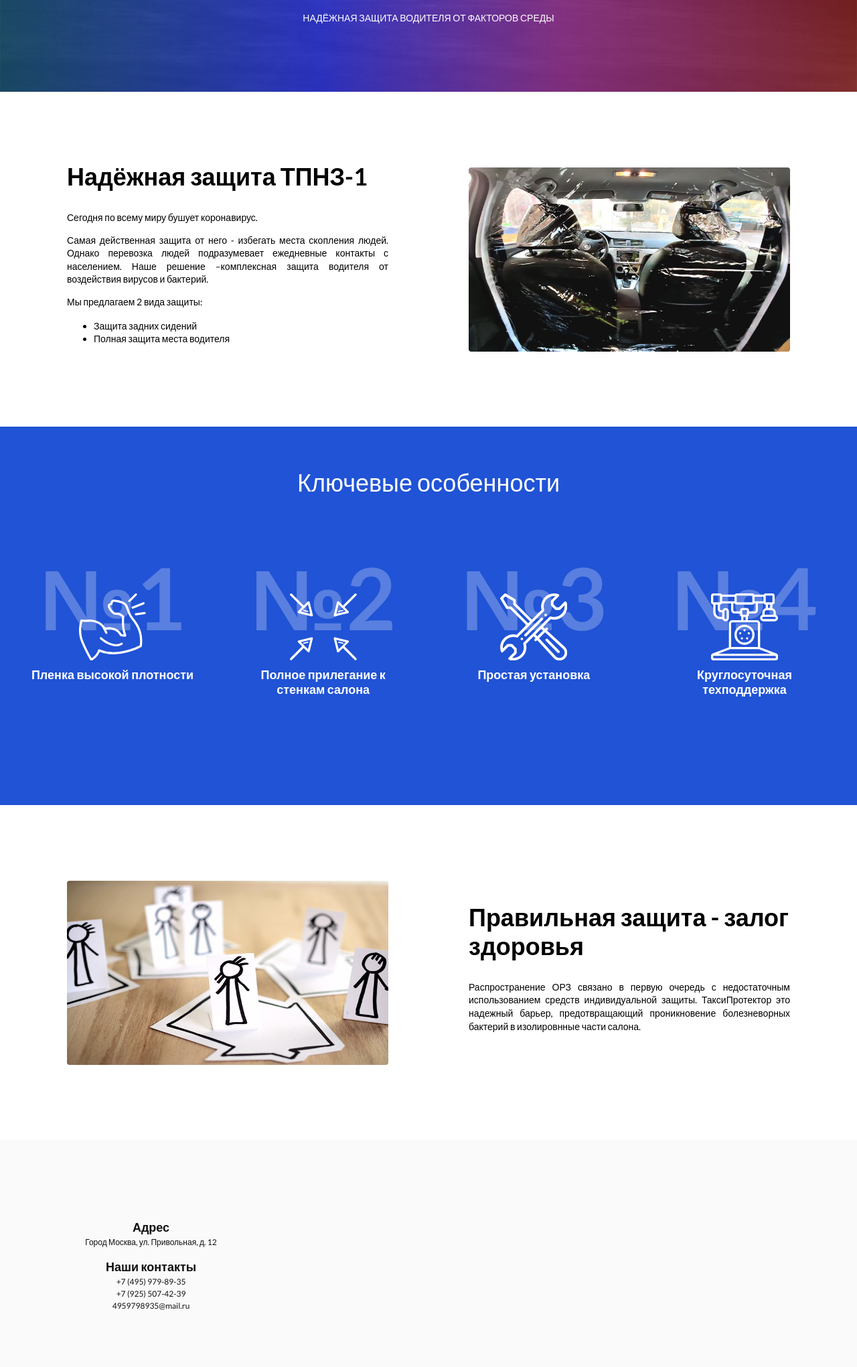
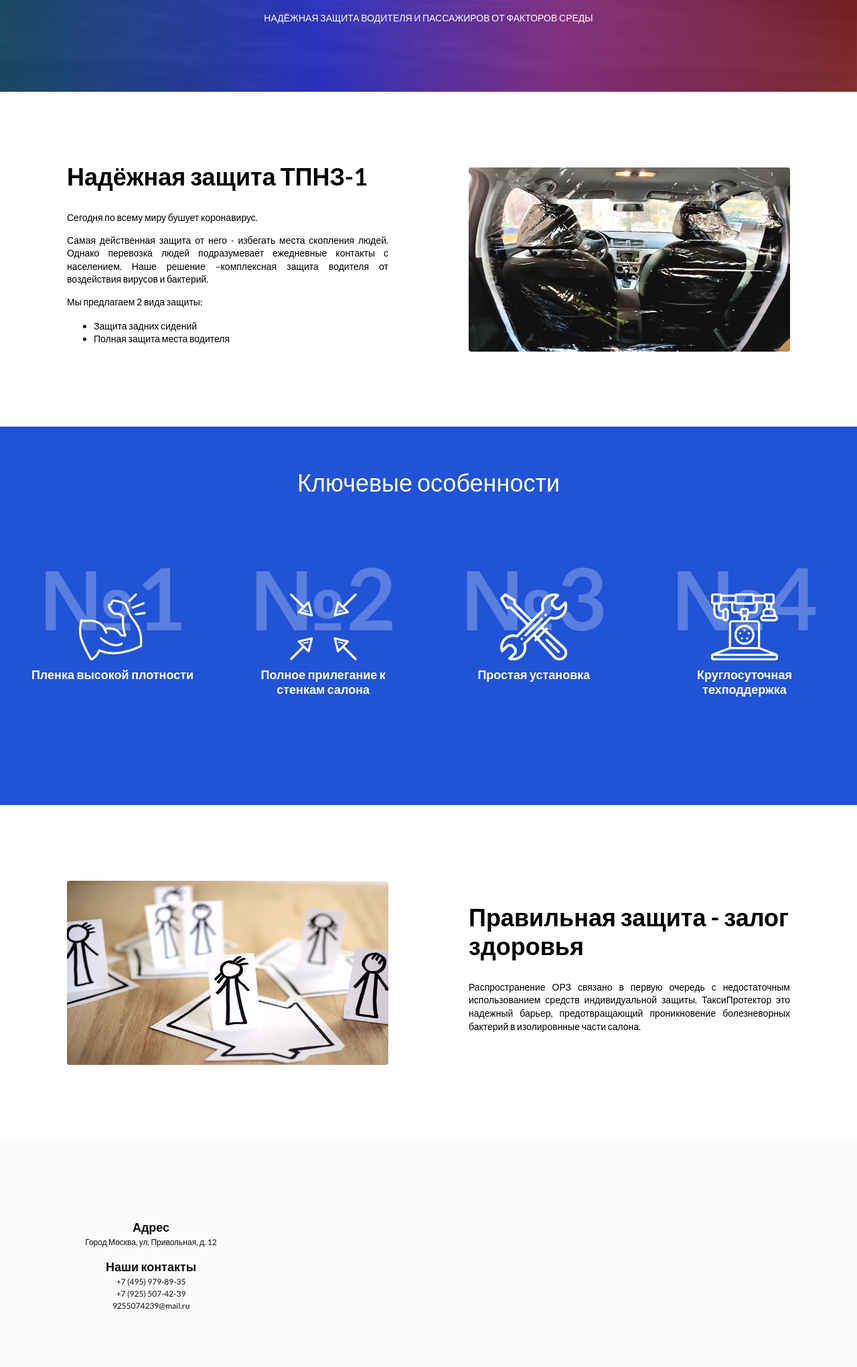
Before and after one commit to p1fon/taxiprotector, a website: page src/index.html in a window 1280 px wide. Shown: the part 519-2560 px from the top of the page at 67% size. Drawn offline with Linux system fonts and the light colour scheme.

Commit message:
email title

```diff
--- a/src/index.html
+++ b/src/index.html
@@ -24,7 +24,7 @@
                 <a href="#about" class="nav-item">контакты</a>
             </nav>
             <h1>Таксипротектор</h1>
-            <p>Надёжная защита водителя от факторов среды</p>
+            <p>Надёжная защита водителя и пассажиров от факторов среды</p>
         </div>
     </header>
     <section id="descr" class="descr">
@@ -89,7 +89,7 @@
                 <h3>Наши контакты</h3>
                 <p>+7 (495) 979-89-35</p>
                 <p>+7 (925) 507-42-39</p>
-                <p><a href="mailto:4959798935@mail.ru">4959798935@mail.ru</a></p>
+                <p><a href="mailto:9255074239@mail.ru">9255074239@mail.ru</a></p>
             </div>
             <div class="system"></div>
             <div style="position:relative;overflow:hidden;margin:0 auto;">
```
Also changed, not shown: dist/index.html.
